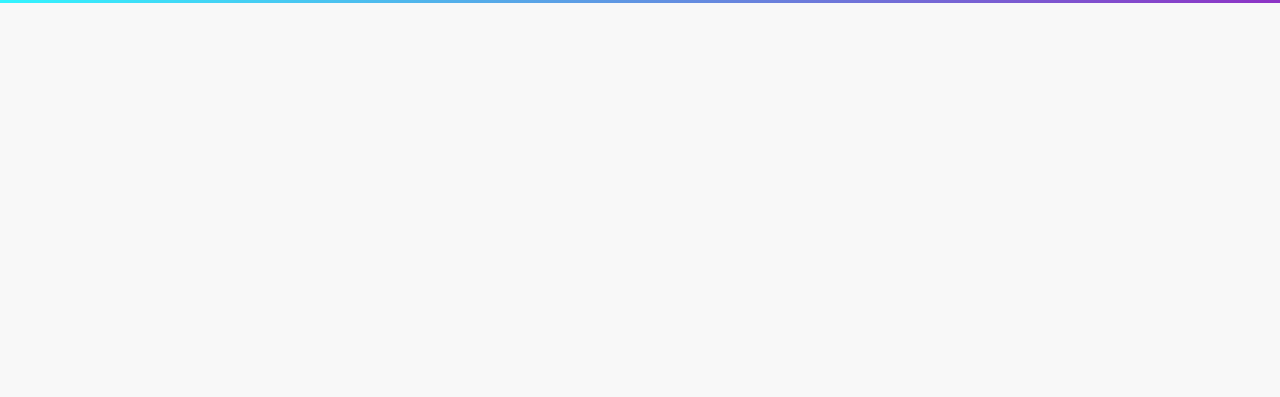
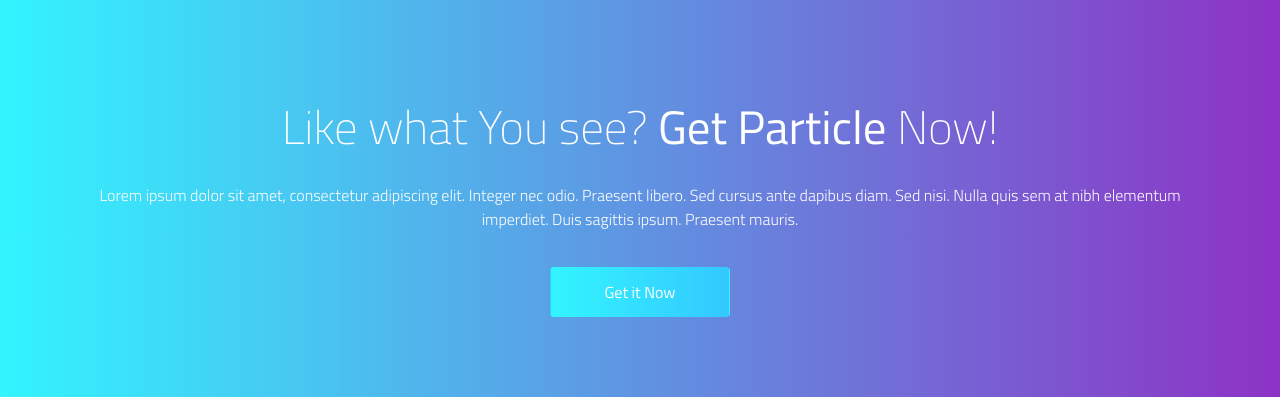
Before and after one commit to bishal001/themeReplicate, a PHP site: page /home.php in a window 1280 px wide; the page is wider, and only the part inside the window is pictured. Shown: the part 4285-4682 px from the top of that part. Before the commit the page ends 4288 px from the top of that part, so only its background shows below. Run offline with PHP 8.4, Linux system fonts and the light colour scheme.

Commit message:
comleted action section

```diff
--- a/css/custom.css
+++ b/css/custom.css
@@ -548,6 +548,38 @@ to {
   left: 0;
 }
 
+/* styleing action section h3 tag */
+.action_text h3{
+  margin-top: 120px;
+  color: white;
+  font-weight: 200;
+  font-size: 47px;
+}
+
+/* styleing action section p tag */
+.action_text p{
+  color: white;
+  font-weight: 300;
+  font-size: 16px;
+  text-align: center;
+  margin-top: 20px;
+}
+
+/* styleing action section button */
+.action_text button{
+  color: white;
+  background-image: linear-gradient(to right, #00F2FF, #00BBFF 100%);
+  margin-top: 20px;
+  width: 180px;
+  height: 50px;
+  margin-bottom: 80px;
+}
+
+.action_text button:hover{
+  color: white;
+  background: rgba(0, 0, 0, 0.4);
+}
+
 /* responsive media query */
 
 @media only screen and (max-width: 1200px) {
--- a/home.php
+++ b/home.php
@@ -268,7 +268,17 @@
 <!-- started action section -->
 <section class="action_section">
   <div class="action_layer">
-    aaaa
+    <div class="container ">
+      <div class="row action_text justify-content-center">
+        <h3 class="fadeIn">
+          Like what You see? <b>Get Particle</b> Now!
+        </h3>
+        <p class="fadeIn">Lorem ipsum dolor sit amet, consectetur adipiscing elit. Integer nec odio. Praesent libero.
+          Sed cursus ante dapibus diam. Sed nisi. Nulla quis sem at nibh elementum imperdiet. Duis sagittis ipsum.
+          Praesent mauris.</p>
+        <button class="btn">Get it Now</button>
+      </div>
+    </div>
   </div>
 </section>
 <!-- ended action section -->
```
